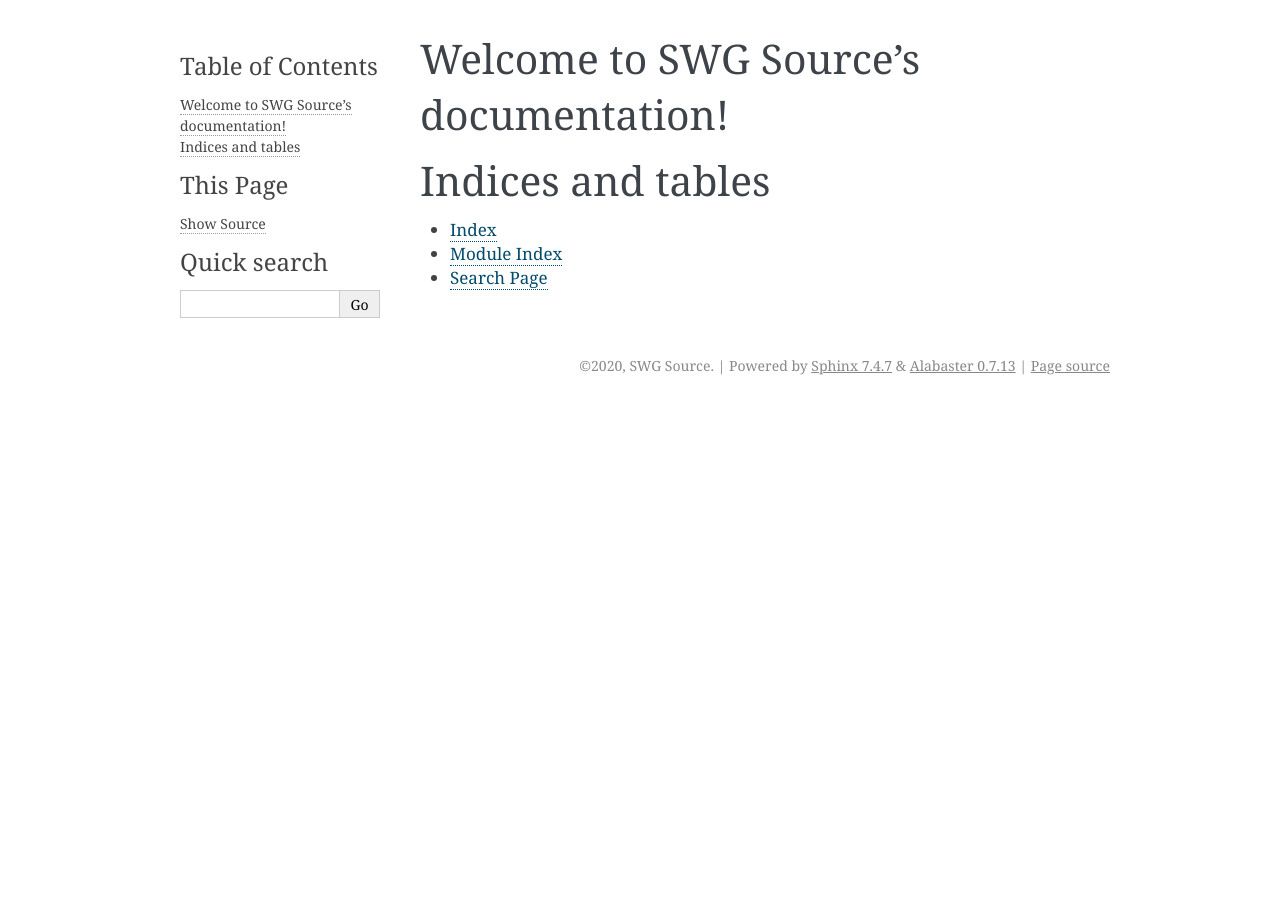
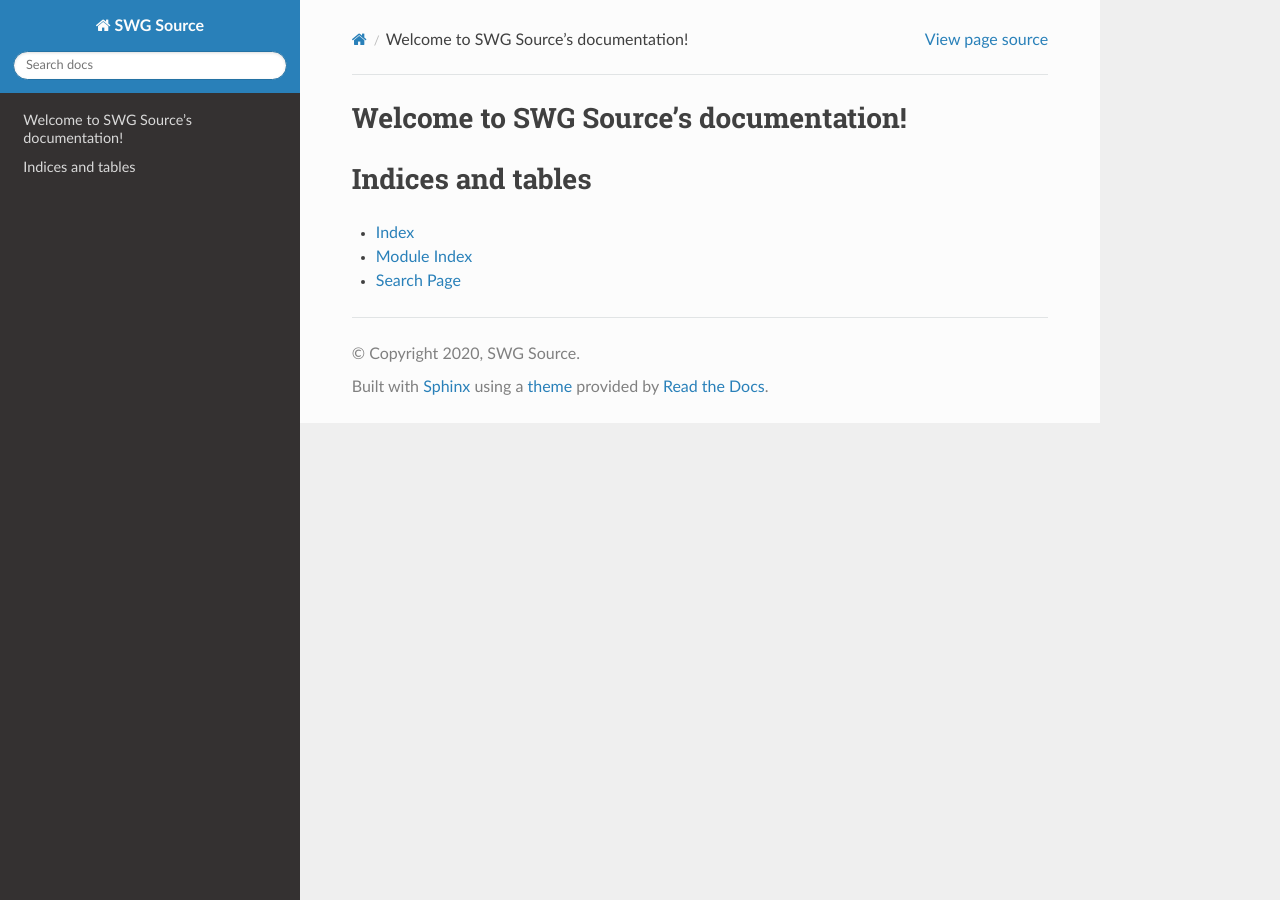
Before and after one commit to AconiteX/docs, a Sphinx documentation site: the page built from docs/index.rst, in a window 1280 px wide. Built offline with Sphinx 7.4.7 and the Read the Docs theme 2.0.0, drawn with Linux system fonts in a browser that asks for light colours.

Commit message:
Update conf.py

```diff
--- a/docs/conf.py
+++ b/docs/conf.py
@@ -1,52 +1,17 @@
-# Configuration file for the Sphinx documentation builder.
-#
-# This file only contains a selection of the most common options. For a full
-# list see the documentation:
-# https://www.sphinx-doc.org/en/master/usage/configuration.html
-
-# -- Path setup --------------------------------------------------------------
-
-# If extensions (or modules to document with autodoc) are in another directory,
-# add these directories to sys.path here. If the directory is relative to the
-# documentation root, use os.path.abspath to make it absolute, like shown here.
-#
-# import os
-# import sys
-# sys.path.insert(0, os.path.abspath('.'))
-
-
-# -- Project information -----------------------------------------------------
+# see: https://www.sphinx-doc.org/en/master/usage/configuration.html
 
 project = 'SWG Source'
 copyright = '2020, SWG Source'
 author = 'SWG Source'
 
-
-# -- General configuration ---------------------------------------------------
-
-# Add any Sphinx extension module names here, as strings. They can be
-# extensions coming with Sphinx (named 'sphinx.ext.*') or your custom
-# ones.
 extensions = [
 ]
 
-# Add any paths that contain templates here, relative to this directory.
 templates_path = ['_templates']
 
-# List of patterns, relative to source directory, that match files and
-# directories to ignore when looking for source files.
-# This pattern also affects html_static_path and html_extra_path.
 exclude_patterns = ['_build', 'Thumbs.db', '.DS_Store']
 
+html_theme = "sphinx_rtd_theme"
+html_theme_path = ["_themes", ]
 
-# -- Options for HTML output -------------------------------------------------
-
-# The theme to use for HTML and HTML Help pages.  See the documentation for
-# a list of builtin themes.
-#
-html_theme = 'alabaster'
-
-# Add any paths that contain custom static files (such as style sheets) here,
-# relative to this directory. They are copied after the builtin static files,
-# so a file named "default.css" will overwrite the builtin "default.css".
 html_static_path = ['_static']
```
